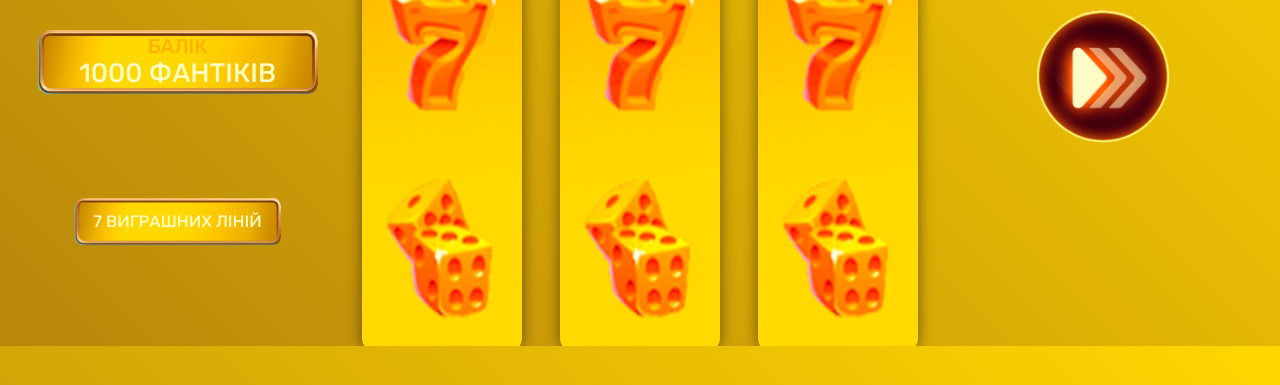
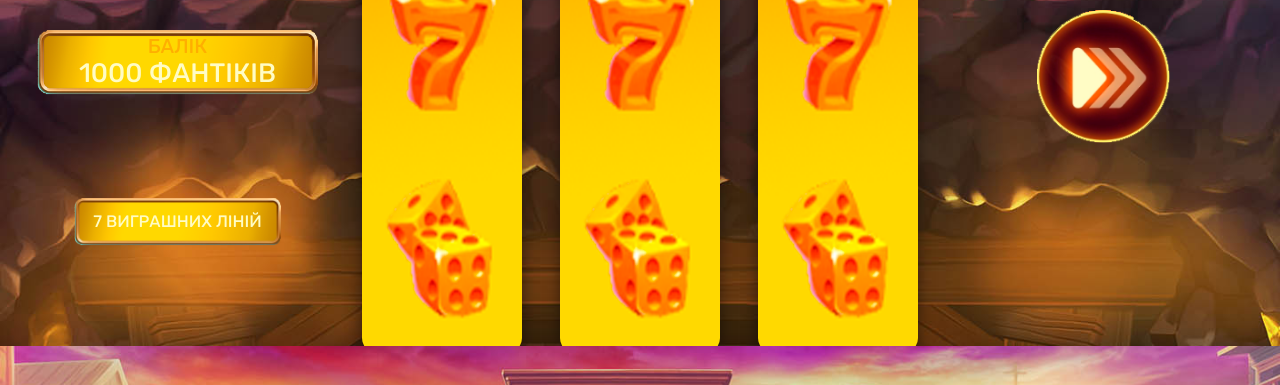
Before and after one commit to neonixiQ/gold-bonanza, a plain HTML site: page index.html in a window 1280 px wide. Shown: the part 454-839 px from the top of the page. Drawn offline with Linux system fonts and the light colour scheme.

Commit message:
New background instead of just golden gradient

```diff
--- a/main.css
+++ b/main.css
@@ -52,7 +52,8 @@ html, body {
 }
 
 body {
-    background: linear-gradient(45deg, var(--primary-color) 0%, var(--secondary-color) 100%);
+    background-image: url('assets/gold-bonanza-background.jpg');
+    /* background: linear-gradient(45deg, var(--primary-color) 0%, var(--secondary-color) 100%); */
     background-attachment: fixed;
     background-size: cover;
     background-repeat: no-repeat;
```
Also changed, not shown: assets/gold-bonanza-background.jpg (added).
